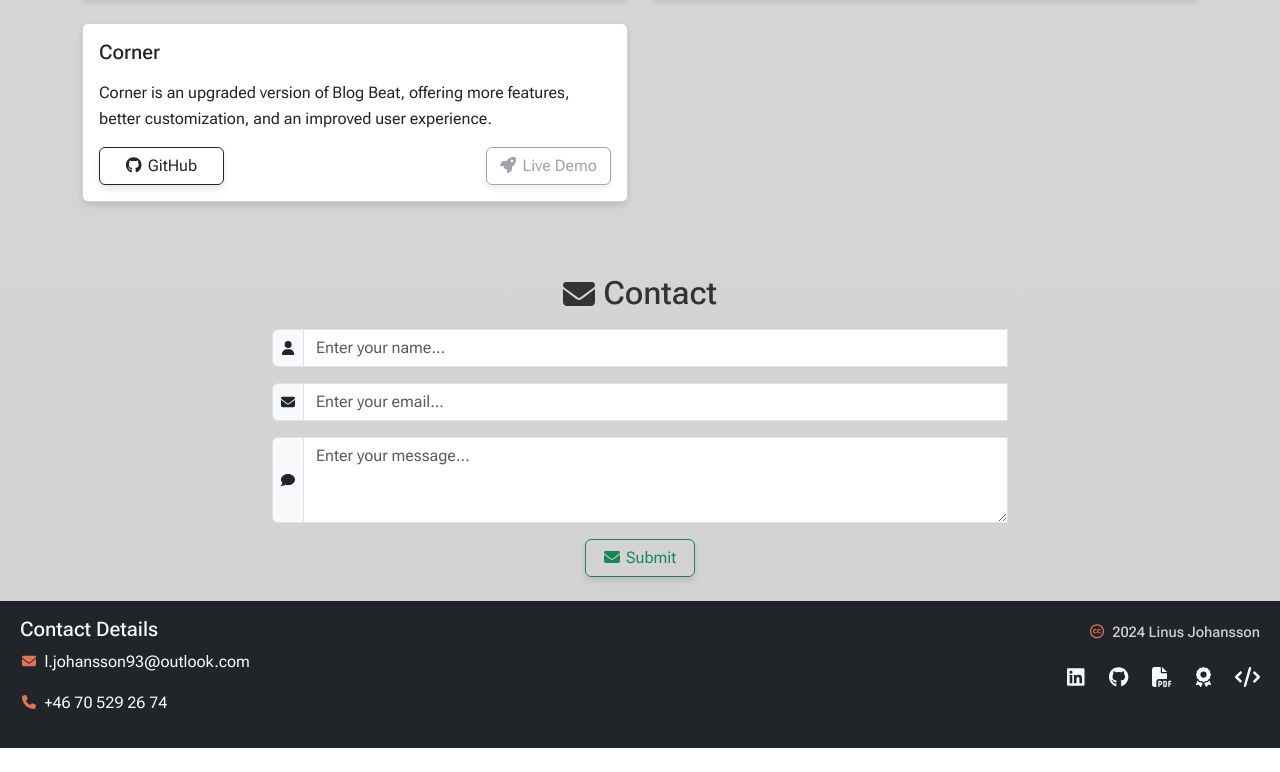
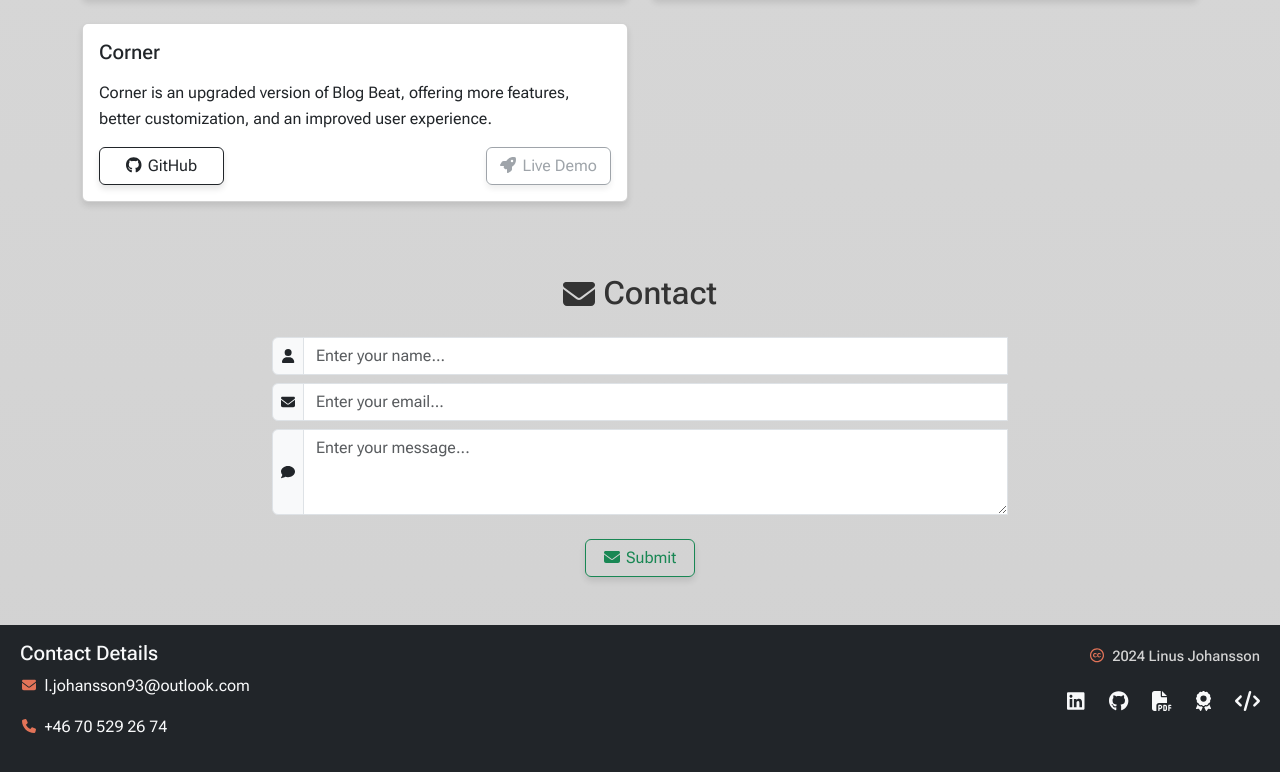
Before and after one commit to j0hanz/j0hanz-portfolio, a React (Create React App) app: page / in a window 1280 px wide. Shown: the part 3790-4562 px from the top of the page. Before the commit the page ends 4538 px from the top, so only its background shows below. Built offline with nearby package versions, Linux system fonts and the light colour scheme.

Commit message:
Refactor ContactForm component styling and remove unnecessary code

```diff
--- a/src/components/ContactForm.js
+++ b/src/components/ContactForm.js
@@ -6,7 +6,6 @@ import {
   Col,
   Form,
   Button,
-  Alert,
   Spinner,
   InputGroup,
 } from 'react-bootstrap';
@@ -28,7 +27,6 @@ const ContactForm = () => {
     message: '',
   });
   const [errors, setErrors] = useState({});
-  const [showAlert, setShowAlert] = useState(false);
   const [isSending, setIsSending] = useState(false);
 
   const validateForm = () => {
@@ -54,7 +52,6 @@ const ContactForm = () => {
     event.preventDefault();
     const formValid = validateForm();
     setValidated(formValid);
-    setShowAlert(!formValid);
 
     if (formValid) {
       setIsSending(true);
@@ -83,17 +80,8 @@ const ContactForm = () => {
           <FontAwesomeIcon icon={faEnvelope} className="me-2" />
           Contact
         </h2>
-        <Row className="justify-content-center mx-auto mt-3">
+        <Row className="justify-content-center mx-auto mt-4">
           <Col md={8}>
-            {showAlert && (
-              <Alert
-                variant="danger"
-                onClose={() => setShowAlert(false)}
-                dismissible
-              >
-                Please correct the errors in the form below.
-              </Alert>
-            )}
             <Form noValidate onSubmit={handleSubmit}>
               <Form.Group controlId="formName">
                 <InputGroup>
@@ -116,7 +104,7 @@ const ContactForm = () => {
               </Form.Group>
 
               <Form.Group controlId="formEmail">
-                <InputGroup className="mt-3">
+                <InputGroup className="mt-2">
                   <InputGroup.Text className={styles.inputGroupIcon}>
                     <FontAwesomeIcon size="sm" icon={faEnvelope} />
                   </InputGroup.Text>
@@ -136,7 +124,7 @@ const ContactForm = () => {
               </Form.Group>
 
               <Form.Group controlId="formMessage">
-                <InputGroup className="mt-3">
+                <InputGroup className="mt-2">
                   <InputGroup.Text className={styles.inputGroupIcon}>
                     <FontAwesomeIcon size="sm" icon={faComment} />
                   </InputGroup.Text>
@@ -156,9 +144,9 @@ const ContactForm = () => {
                 </InputGroup>
               </Form.Group>
 
-              <div className="d-flex justify-content-center">
+              <div className="d-flex justify-content-center my-4">
                 <Button
-                  className={`mt-3 ${styles.customButton}`}
+                  className={styles.customButton}
                   variant="outline-success"
                   type="submit"
                   disabled={isSending}
```
